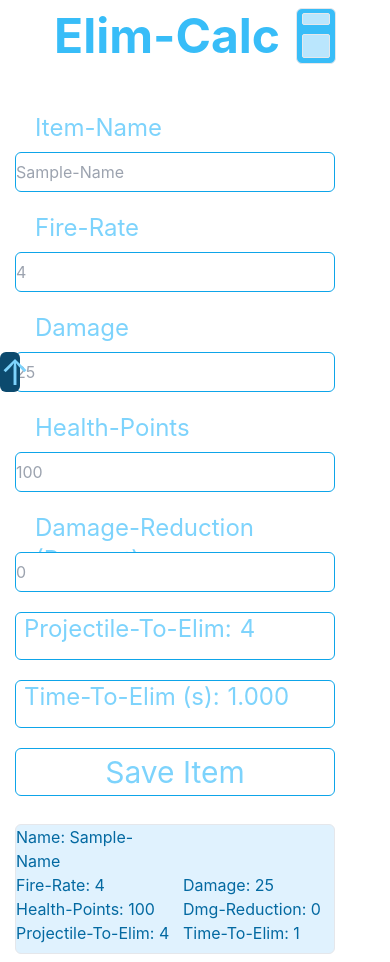
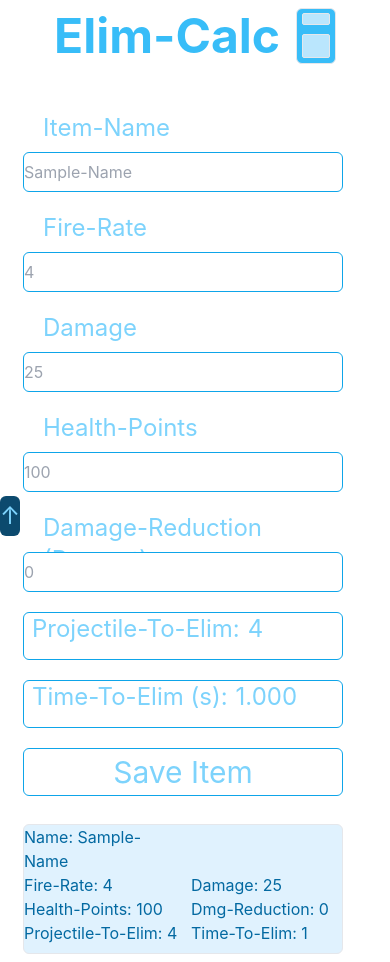
Before and after one commit to JL-597586/TTE-Calc, a Next.js app: page / in a window 390 px wide. Built offline with nearby package versions, Linux system fonts and the light colour scheme.

Commit message:
smaller scroll logo form fill more centered (mobile)

```diff
--- a/pages/index.tsx
+++ b/pages/index.tsx
@@ -75,10 +75,15 @@ const Home = () => {
           <div className='flex w-4'></div>
           <div className='flex w-10 h-14 bg-sky-400 border rounded-md justify-center grid grid-col-1'>
 
-            <div className='flex w-7 h-3 bg-sky-200 border rounded-sm m-1'></div>
-            <div className='flex w-7 h-6 bg-sky-200 border rounded-sm m-1'></div>
+            <div className='flex w-7 h-3 bg-sky-200 border rounded-sm m-1 justify-left items-center'>
+
+            </div>
+            <div className='flex w-7 h-6 bg-sky-200 border rounded-sm m-1'>
+            </div>
+
 
           </div>
+
 
         </h1>
 
@@ -86,14 +91,14 @@ const Home = () => {
 
 
         <div className='fixed min-w-screen'>
-            <div className='mt-60'></div>
-            <button onClick={ScrollToTop} className='bg-sky-900 h-10 w-5 text-4xl text-center text-sky-300 rounded-md hover:text-sky-200 hover:bg-sky-500'>↑</button>
+            <div className='mt-96'></div>
+            <button onClick={ScrollToTop} className='bg-sky-900 h-10 w-5 text-2xl text-center text-sky-300 rounded-md hover:text-sky-200 hover:bg-sky-500'>↑</button>
         </div>
 
-        <div className='flex min-w-screen items-center flex-col'>
+        <div className='flex min-w-screen items-center justify-center flex-col'>
 
 
-          <form>
+          <form className='ml-4'>
             <p className='w-80 h-10 text-2xl mx-5 text-sky-300'>Item-Name</p>
 
             <input
```
